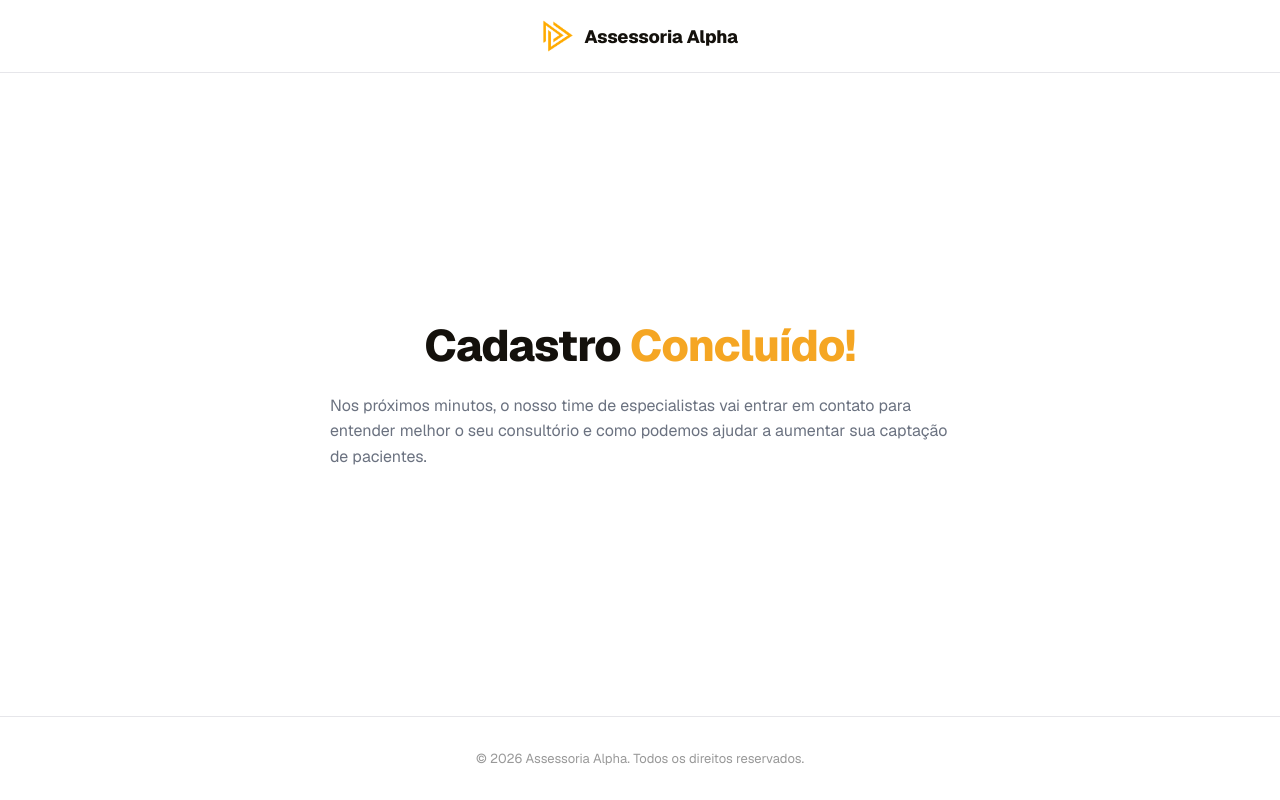
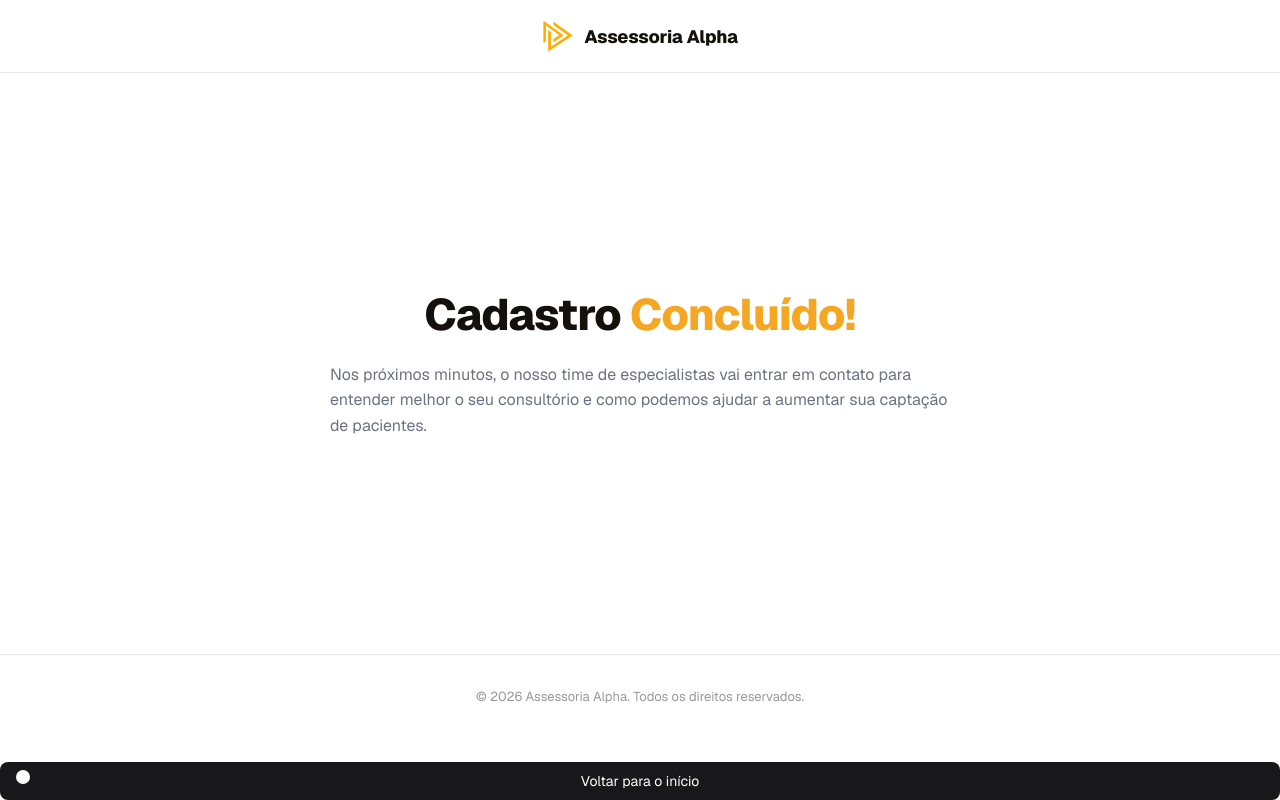
Before and after one commit to Area-tech-alpha/lp-alpha-med, a Next.js app: page /obrigado in a window 1280 px wide. Built offline with nearby package versions, Linux system fonts and the light colour scheme; no server answers.

Commit message:
Substitui componente PxAnchor por link direto para a página inicial e adiciona novo componente ConfigPeek para exibir configurações de tracking

```diff
--- a/app/globals.css
+++ b/app/globals.css
@@ -575,36 +575,69 @@ input:focus, select:focus, textarea:focus { border-color: var(--brand); box-shad
   .legal-footer p, .legal-footer span { font-size: 11px }
 }
 
-/* Reproduz o resultado das classes utilitárias Tailwind usadas no botão
-   invisível de rastreamento (absolute w-px h-px p-0 m-0 opacity-0
-   overflow-hidden border-0) — este projeto não tem o Tailwind importado
-   no pipeline de CSS, então as classes sozinhas não gerariam estilo. */
-.absolute.w-px.h-px.p-0.m-0.opacity-0.overflow-hidden.border-0 {
-  position: absolute;
-  width: 1px;
-  height: 1px;
-  padding: 0;
-  margin: 0;
-  opacity: 0;
-  overflow: hidden;
-  border-width: 0;
+.botao-voltar-home {
+  display: inline-block;
+  margin-top: 24px;
+  padding: 10px 20px;
+  border-radius: 8px;
+  background: #18181b;
+  color: #fff;
+  font-size: 14px;
+  text-decoration: none;
+  text-align: center;
 }
 
-/* Botão "Voltar ao início" — revelado após o clique no botão invisível
-   de rastreamento. Fixo no topo, fora do fluxo, não desloca o layout. */
-.px-anchor-back {
+.config-peek-dot {
   position: fixed;
-  top: 16px;
-  right: 16px;
-  z-index: 9999;
-  background: var(--brand);
-  color: #fff;
-  padding: 10px 18px;
-  border-radius: 999px;
-  font-size: 14px;
-  font-weight: 700;
-  text-decoration: none;
-  box-shadow: 0 8px 20px rgba(0, 0, 0, 0.18);
-  transition: filter 0.16s;
+  left: 16px;
+  bottom: 16px;
+  width: 14px;
+  height: 14px;
+  padding: 0;
+  border: none;
+  border-radius: 50%;
+  background: #fff;
+  cursor: pointer;
+  box-shadow: 0 0 0 rgba(0, 0, 0, 0);
+  transition: box-shadow 0.18s ease, transform 0.18s ease;
+  z-index: 40;
 }
-.px-anchor-back:hover { filter: brightness(0.95); }
+.config-peek-dot:hover,
+.config-peek-dot:focus-visible,
+.config-peek-dot:active {
+  box-shadow: 0 2px 10px rgba(0, 0, 0, 0.22);
+  transform: scale(1.2);
+}
+
+.config-peek-overlay {
+  position: fixed;
+  inset: 0;
+  background: rgba(0, 0, 0, 0.4);
+  display: flex;
+  align-items: center;
+  justify-content: center;
+  padding: 20px;
+  z-index: 50;
+}
+
+.config-peek-modal {
+  width: 100%;
+  max-width: 420px;
+  background: #fff;
+  border-radius: 12px;
+  padding: 24px;
+  box-shadow: 0 20px 60px rgba(0, 0, 0, 0.25);
+}
+.config-peek-modal h2 { margin: 0 0 16px; font-size: 16px; }
+.config-peek-row { margin-bottom: 12px; font-size: 13px; }
+.config-peek-row strong { display: block; margin-bottom: 2px; color: #666; font-weight: 600; }
+.config-peek-row span { word-break: break-all; }
+.config-peek-close {
+  margin-top: 16px;
+  padding: 8px 16px;
+  border: 1px solid #ddd;
+  border-radius: 8px;
+  background: #fff;
+  font-size: 13px;
+  cursor: pointer;
+}
--- /dev/null
+++ b/app/obrigado/ConfigPeek.tsx
@@ -0,0 +1,64 @@
+"use client";
+
+import { useEffect, useState } from "react";
+import { GTM_ID, META_PIXEL_ID, N8N_WEBHOOK_URL, LEAD_WEBHOOK_URL } from "@/lib/config";
+
+export function ConfigPeek() {
+  const [open, setOpen] = useState(false);
+
+  useEffect(() => {
+    if (!open) return;
+    const onKeyDown = (e: KeyboardEvent) => {
+      if (e.key === "Escape") setOpen(false);
+    };
+    window.addEventListener("keydown", onKeyDown);
+    return () => window.removeEventListener("keydown", onKeyDown);
+  }, [open]);
+
+  return (
+    <>
+      <button
+        type="button"
+        aria-label="Ver configuração de tracking"
+        aria-haspopup="dialog"
+        onClick={() => setOpen(true)}
+        className="config-peek-dot"
+      />
+
+      {open && (
+        <div className="config-peek-overlay" onClick={() => setOpen(false)}>
+          <div
+            className="config-peek-modal"
+            role="dialog"
+            aria-modal="true"
+            aria-label="Configuração de tracking"
+            onClick={(e) => e.stopPropagation()}
+          >
+            <h2>Configuração de tracking</h2>
+
+            <div className="config-peek-row">
+              <strong>Meta Pixel ID</strong>
+              <span>{META_PIXEL_ID || "não configurado"}</span>
+            </div>
+            <div className="config-peek-row">
+              <strong>GTM ID</strong>
+              <span>{GTM_ID || "não configurado"}</span>
+            </div>
+            <div className="config-peek-row">
+              <strong>Webhook do lead</strong>
+              <span>{LEAD_WEBHOOK_URL}</span>
+            </div>
+            <div className="config-peek-row">
+              <strong>Webhook n8n</strong>
+              <span>{N8N_WEBHOOK_URL || "não configurado"}</span>
+            </div>
+
+            <button type="button" className="config-peek-close" onClick={() => setOpen(false)}>
+              Fechar
+            </button>
+          </div>
+        </div>
+      )}
+    </>
+  );
+}
--- a/app/obrigado/PxAnchor.tsx
+++ /dev/null
@@ -1,26 +0,0 @@
-"use client";
-
-import { useState } from "react";
-import Link from "next/link";
-
-export function PxAnchor() {
-  const [revealed, setRevealed] = useState(false);
-
-  return (
-    <>
-      <button
-        type="button"
-        aria-hidden="true"
-        tabIndex={-1}
-        onClick={() => setRevealed(true)}
-        className="absolute w-px h-px p-0 m-0 opacity-0 overflow-hidden border-0"
-      />
-
-      {revealed && (
-        <Link href="/" className="px-anchor-back">
-          Voltar ao início
-        </Link>
-      )}
-    </>
-  );
-}
--- a/app/obrigado/page.tsx
+++ b/app/obrigado/page.tsx
@@ -1,7 +1,8 @@
 import type { Metadata } from "next";
+import Link from "next/link";
 import { BRAND_LOGO_MARK, BRAND_NAME, OBRIGADO_DESCRIPTION, OBRIGADO_HEADLINE } from "@/lib/config";
 import { renderAccentText } from "@/lib/text";
-import { PxAnchor } from "./PxAnchor";
+import { ConfigPeek } from "./ConfigPeek";
 
 export const metadata: Metadata = {
   title: `Cadastro concluído | ${BRAND_NAME}`,
@@ -28,7 +29,11 @@ export default function ObrigadoPage() {
         </p>
       </footer>
 
-      <PxAnchor />
+      <Link href="/" className="botao-voltar-home">
+        Voltar para o início
+      </Link>
+
+      <ConfigPeek />
     </main>
   );
 }
```
